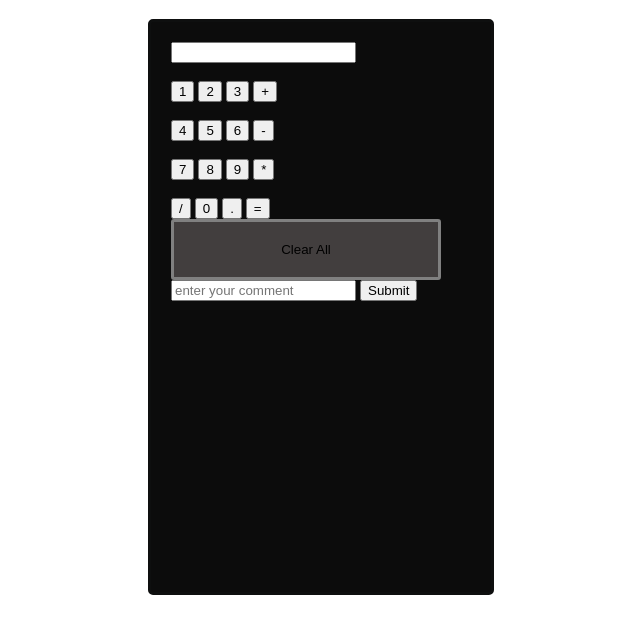
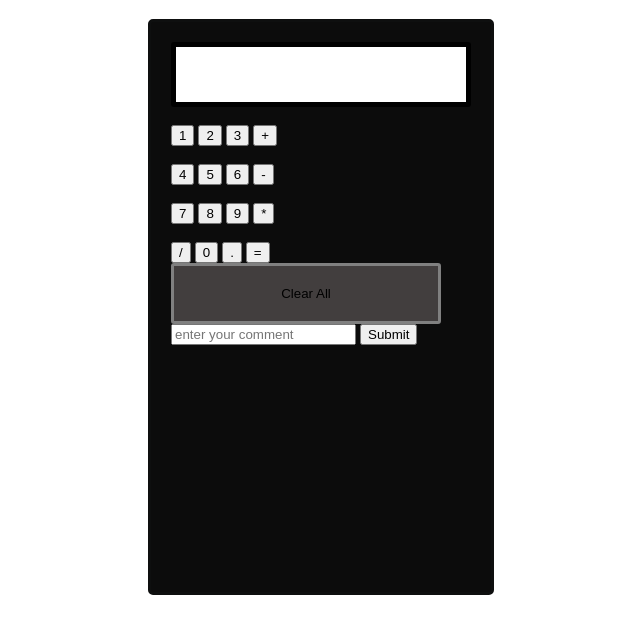
Before and after one commit to KipyegonB/Phase-1-project-Calculator-app, a plain HTML site: page index.html in a window 1280 px wide. Shown: the part 107-740 px from the top of the page, without its empty margins (319-959 px from the left). Drawn offline with Linux system fonts and the light colour scheme.

Commit message:
add calc section css styling

```diff
--- a/styles.css
+++ b/styles.css
@@ -21,3 +21,10 @@ border: 3px solid gray;
   padding: 20px;
   background-color: rgb(66, 62, 62);
 }
+#calc{
+  width: 250px;
+  border: 5px solid black;
+    border-radius: 3px;
+    padding: 20px;
+    margin: auto;
+  }
```
